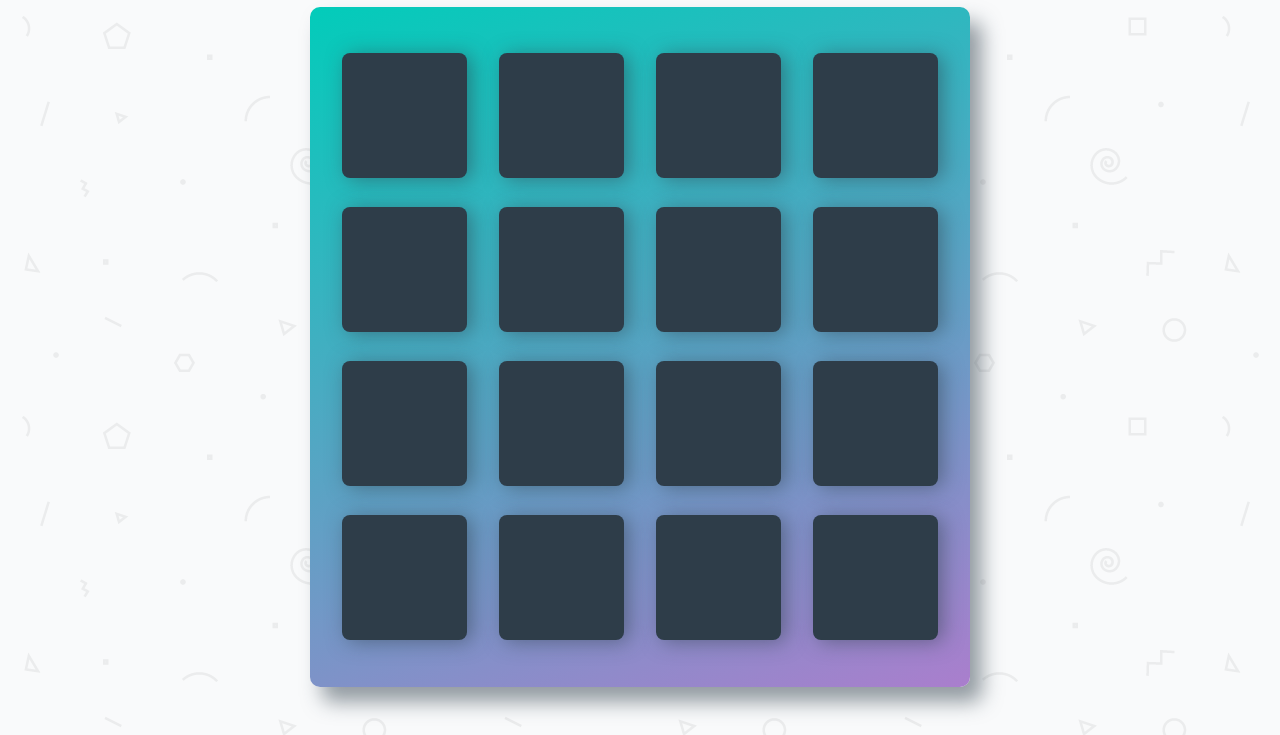
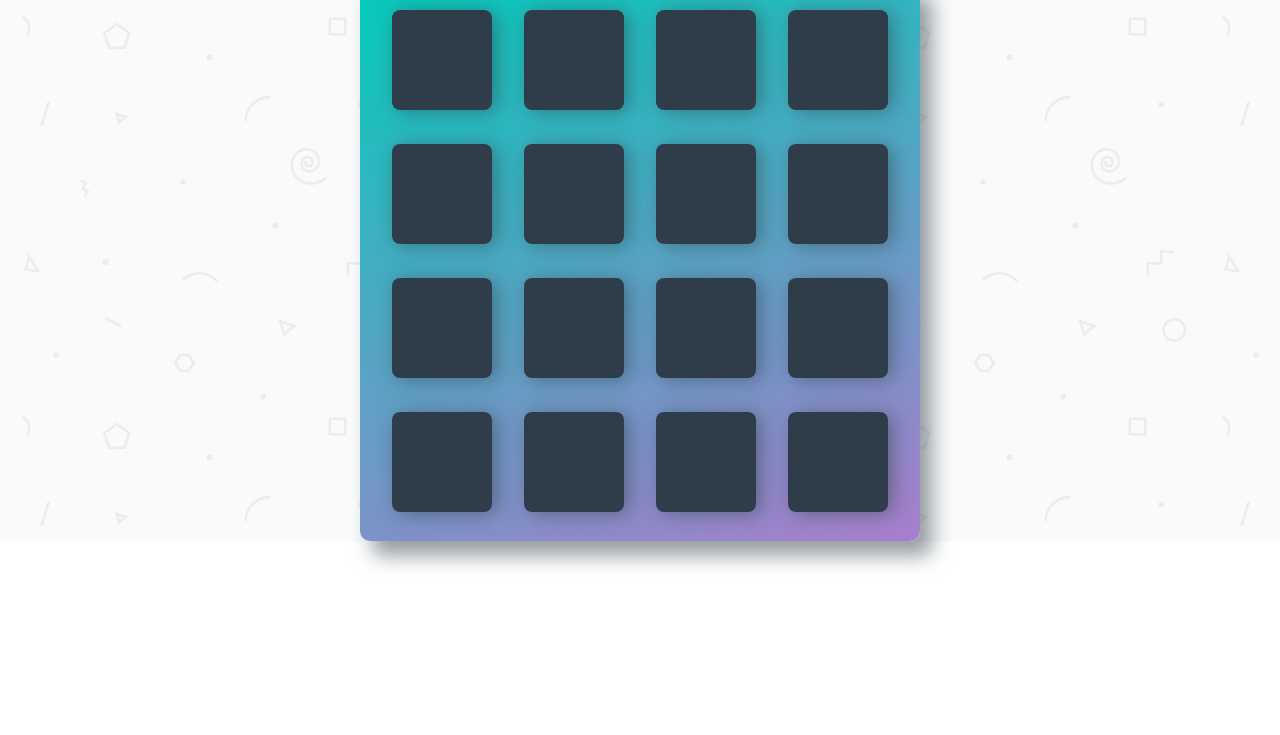
Before and after one commit to zchan0/MemoryGame, a plain HTML site: page index.html in a window 1280 px wide. Shown: the part 103-838 px from the top of the page. After the commit the page ends 800 px from the top, so only its background shows below. Drawn offline with nearby package versions, Linux system fonts and the light colour scheme; a web font is replaced by a local one.

Commit message:
Modify container height to fit screen

```diff
--- a/css/app.css
+++ b/css/app.css
@@ -26,6 +26,7 @@ body {
     align-items: center;
     flex-direction: column;
     background: #ffffff url('../img/geometry2.png'); /* Background pattern from Subtle Patterns */
+    line-height: 90%;
 }
 
 h1 {
@@ -38,22 +39,22 @@ h1 {
  */
 
 .deck {
-    width: 660px;
-    min-height: 680px;
+    width: 560px;
+    min-height: 560px;
     background: linear-gradient(160deg, #02ccba 0%, #aa7ecd 100%);
-    padding: 32px;
+    padding: 12px 32px;
+    margin: 0;
     border-radius: 10px;
     box-shadow: 12px 15px 20px 0 rgba(46, 61, 73, 0.5);
     display: flex;
     flex-wrap: wrap;
     justify-content: space-between;
     align-items: center;
-    margin: 0 0 3em;
 }
 
 .deck .card {
-    height: 125px;
-    width: 125px;
+    height: 100px;
+    width: 100px;
     color: #ffffff;
     border-radius: 8px;
     cursor: pointer;
```
